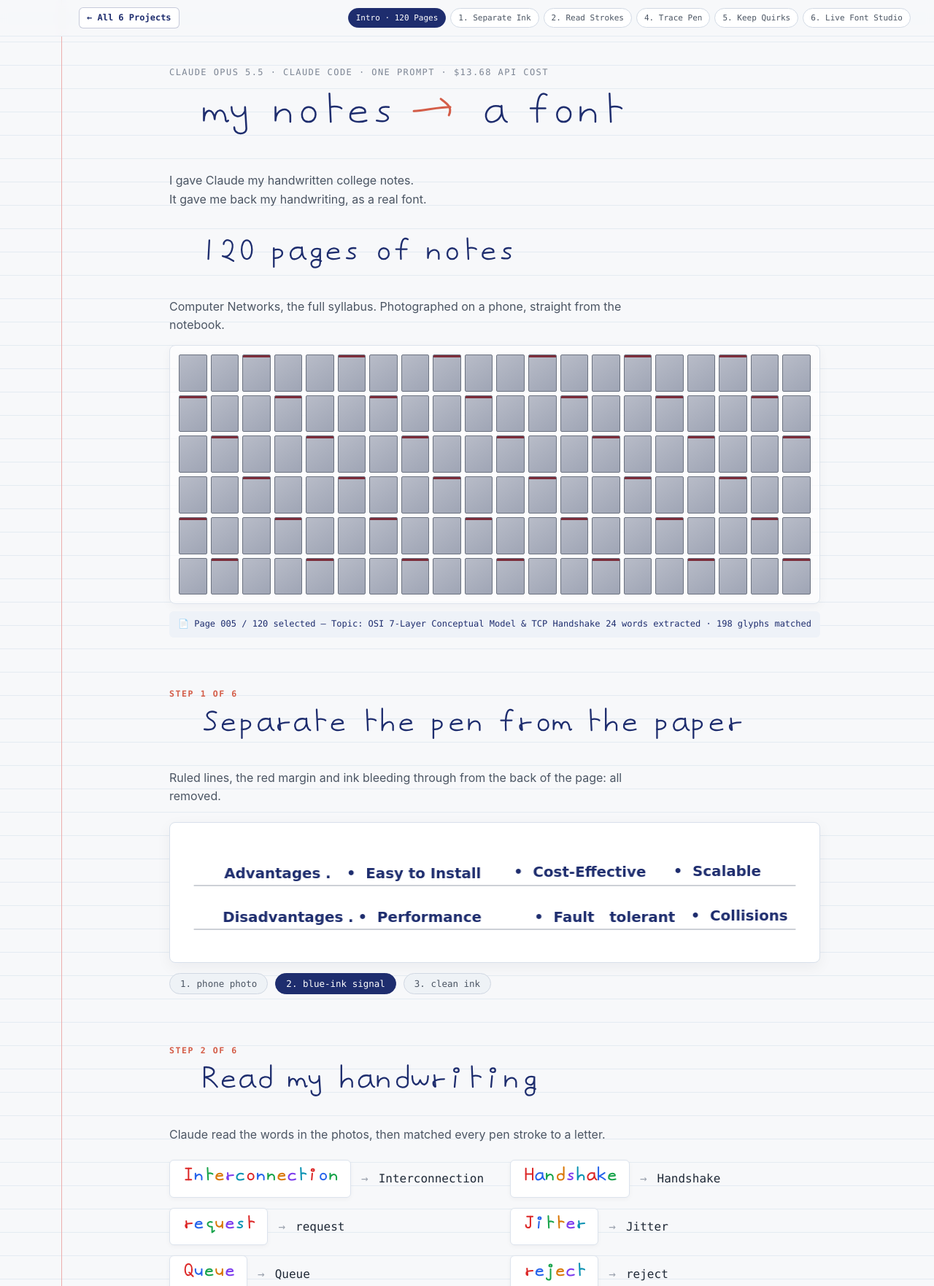
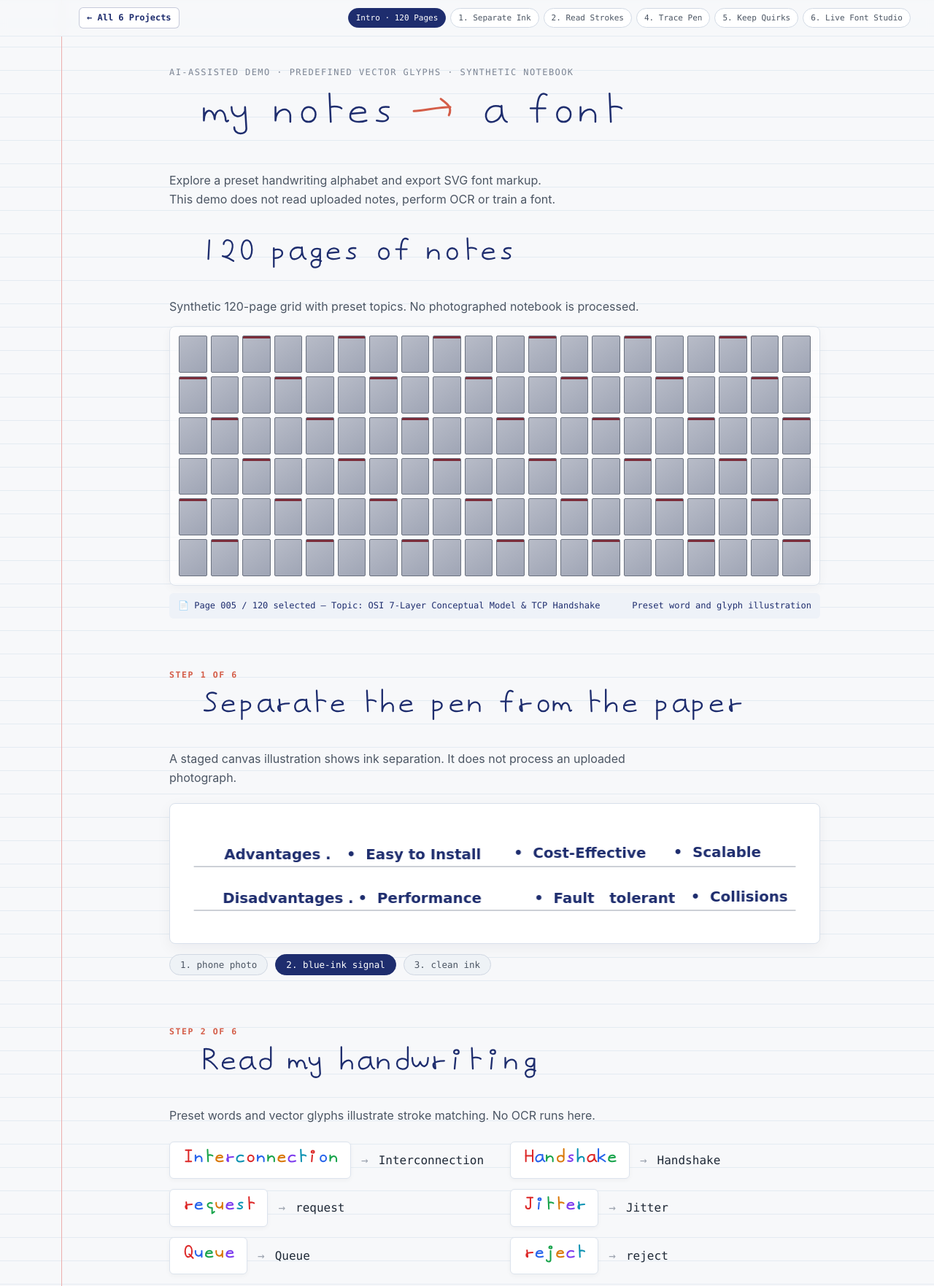
Before and after one commit to vanovri/claude-six-projects, a plain HTML site: page projects/03-handwriting-font/index.html in a window 1280 px wide. Shown: the top 1763 px of the page at 73% size. Drawn offline with Linux system fonts and the light colour scheme.

Commit message:
Clarify educational scope and preset font demonstration

```diff
--- a/projects/03-handwriting-font/index.html
+++ b/projects/03-handwriting-font/index.html
@@ -3,7 +3,7 @@
 <head>
   <meta charset="UTF-8" />
   <meta name="viewport" content="width=device-width, initial-scale=1.0" />
-  <title>my notes → a font — 120 Pages of Handwritten Notes to Working Font</title>
+  <title>Preset Handwriting Font Demo</title>
   <style>
     :root {
       --paper: #f7f8fa;
@@ -454,22 +454,22 @@
   <main class="notebook-container">
     <!-- HERO / INTRO (matching frame_04_b.jpg & frame_04_c.jpg) -->
     <section class="step-section" id="sec-intro">
-      <div class="meta-kicker">CLAUDE OPUS 5.5  ·  CLAUDE CODE  ·  ONE PROMPT  ·  $13.68 API COST</div>
+      <div class="meta-kicker">AI-ASSISTED DEMO · PREDEFINED VECTOR GLYPHS · SYNTHETIC NOTEBOOK</div>
       <div id="heroTitleMount"></div>
       <p class="section-desc">
-        I gave Claude my handwritten college notes.<br />
-        It gave me back my handwriting, as a real font.
+        Explore a preset handwriting alphabet and export SVG font markup.<br />
+        This demo does not read uploaded notes, perform OCR or train a font.
       </p>
 
       <div style="margin-top:34px">
         <div id="pagesTitleMount"></div>
         <p class="section-desc" style="margin-bottom:14px">
-          Computer Networks, the full syllabus. Photographed on a phone, straight from the notebook.
+          Synthetic 120-page grid with preset topics. No photographed notebook is processed.
         </p>
         <div class="pages-grid" id="pagesGrid"></div>
         <div class="page-inspector-bar" id="pageInspectorBar">
           <span>📄 Page 005 / 120 selected — Topic: OSI 7-Layer Conceptual Model & TCP Handshake</span>
-          <span>24 words extracted · 198 glyphs matched</span>
+          <span>Preset word and glyph illustration</span>
         </div>
       </div>
     </section>
@@ -479,7 +479,7 @@
       <div class="step-kicker">STEP 1 OF 6</div>
       <div id="step1TitleMount"></div>
       <p class="section-desc">
-        Ruled lines, the red margin and ink bleeding through from the back of the page: all removed.
+        A staged canvas illustration shows ink separation. It does not process an uploaded photograph.
       </p>
 
       <div class="separation-card">
@@ -498,7 +498,7 @@
       <div class="step-kicker">STEP 2 OF 6</div>
       <div id="step2TitleMount"></div>
       <p class="section-desc">
-        Claude read the words in the photos, then matched every pen stroke to a letter.
+        Preset words and vector glyphs illustrate stroke matching. No OCR runs here.
       </p>
 
       <div class="words-match-grid" id="wordsMatchGrid"></div>
@@ -579,13 +579,13 @@
             <strong style="color:var(--ink-blue);font-size:15px">✍️ Interactive Handwriting Font Studio (Harshpreet Hand)</strong>
             <div style="font-size:12px;color:#64748b">Type anything below — try words with <code>i</code>, <code>t</code>, <code>l</code>, <code>r</code>, <code>d</code>, <code>g</code>, <code>2</code>, <code>&amp;</code>, or <code>-&gt;</code>!</div>
           </div>
-          <button class="download-btn" id="btnDownloadFont">⬇ Download Working .SVG Font File</button>
+          <button class="download-btn" id="btnDownloadFont">⬇ Download SVG Font Markup</button>
         </div>
 
         <input
           type="text"
           id="customTextInput"
-          value="my notes -> a font! 120 pages & 2,479 letters in 1 prompt ($13.68)."
+          value="Preset handwriting demo. Export SVG font markup."
           placeholder="Type any sentence to render in Harshpreet Hand..."
         />
 
@@ -837,7 +837,7 @@
         const topic = topics[p % topics.length];
         document.getElementById('pageInspectorBar').innerHTML =
           `<span>📄 Page ${String(p).padStart(3, '0')} / 120 selected — Topic: ${topic}</span>` +
-          `<span>${18 + (p % 14)} words extracted · ${140 + (p * 7) % 90} glyphs matched</span>`;
+          `<span>${18 + (p % 14)} preset words · ${140 + (p * 7) % 90} preset glyphs</span>`;
       });
       pagesGrid.appendChild(cell);
     }
```
Also changed, not shown: 1 other file.
